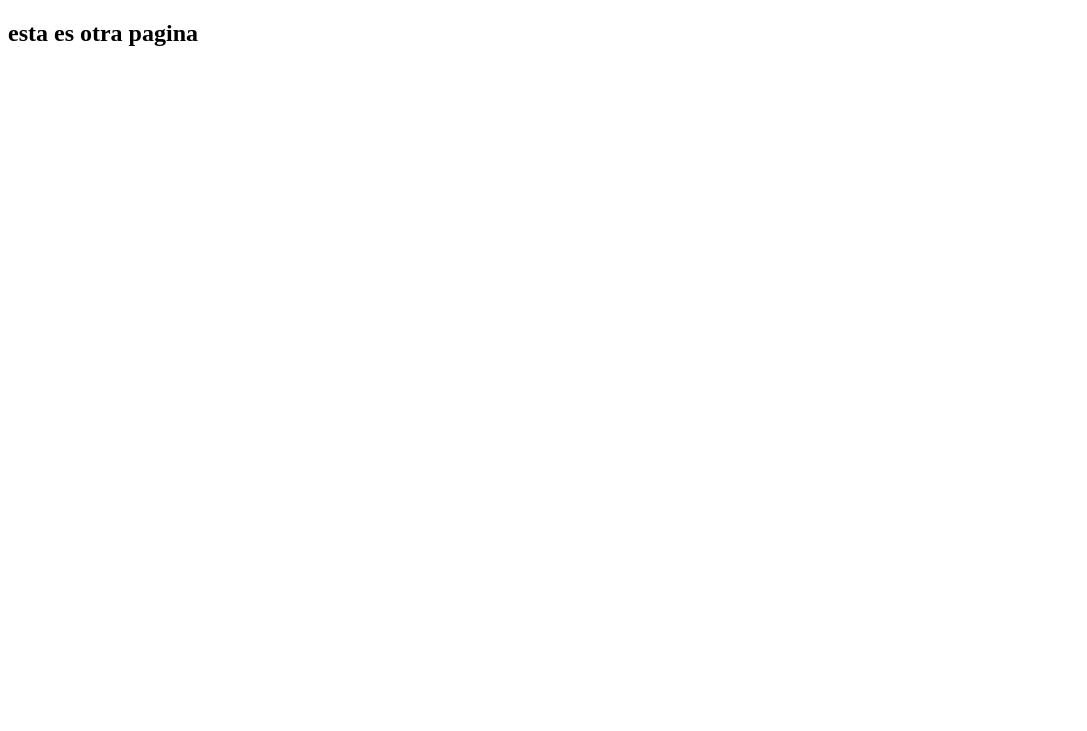
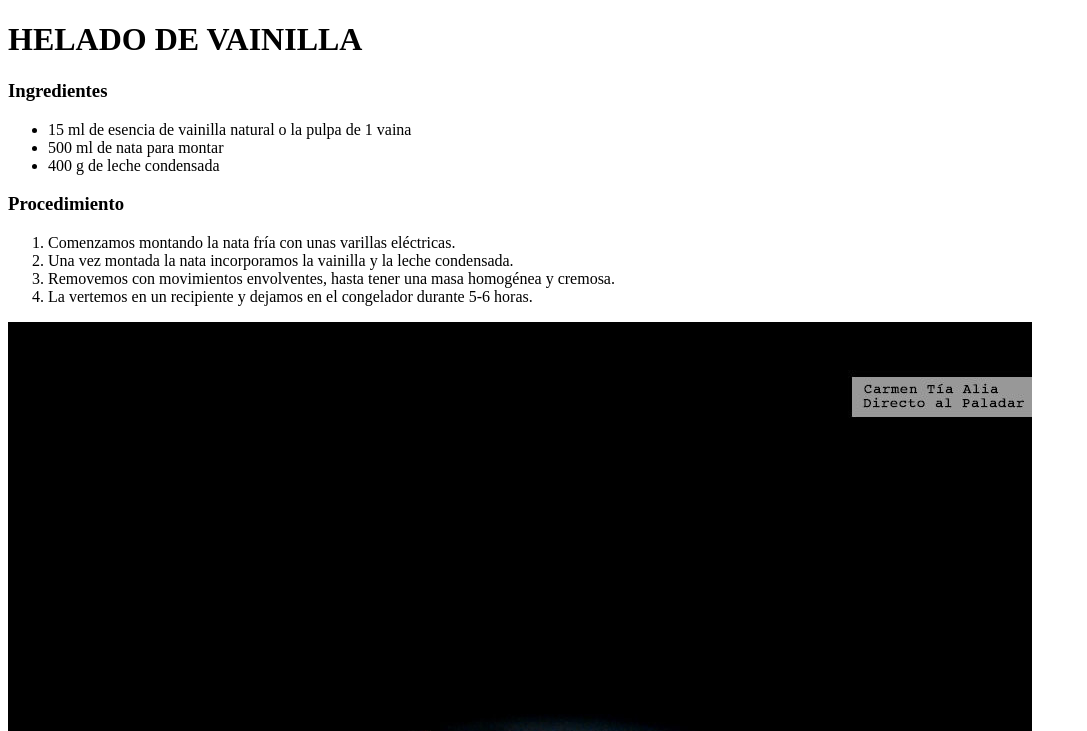
Before and after one commit to laralopez-informatica/informatica, a plain HTML site: page enlace.html in a window 1280 px wide. Shown: the top 731 px of the page, without its empty margins (0-1087 px from the left). Drawn offline with Linux system fonts and the light colour scheme.

Commit message:
Add files via upload

```diff
--- a/enlace.html
+++ b/enlace.html
@@ -6,6 +6,20 @@
     <title>Document</title>
 </head>
 <body>
-    <h2>esta es otra pagina</h2>
+    <h1>HELADO DE VAINILLA</h1>
+    <h3>Ingredientes</h3>
+    <ul>
+        <li>15 ml de esencia de vainilla natural o la pulpa de 1 vaina</li>
+        <li>500 ml de nata para montar</li>
+        <li>400 g de leche condensada</li>
+    </ul>
+    <h3>Procedimiento</h3>
+    <ol>
+        <li>Comenzamos montando la nata fría con unas varillas eléctricas.</li>
+        <li>Una vez montada la nata incorporamos la vainilla y la leche condensada.</li>
+        <li>Removemos con movimientos envolventes, hasta tener una masa homogénea y cremosa.</li>
+        <li>La vertemos en un recipiente y dejamos en el congelador durante 5-6 horas.</li>
+    </ol>
+    <img src="/helado.jpg">
 </body>
 </html>
```
Also changed, not shown: helado.jpg (added).
